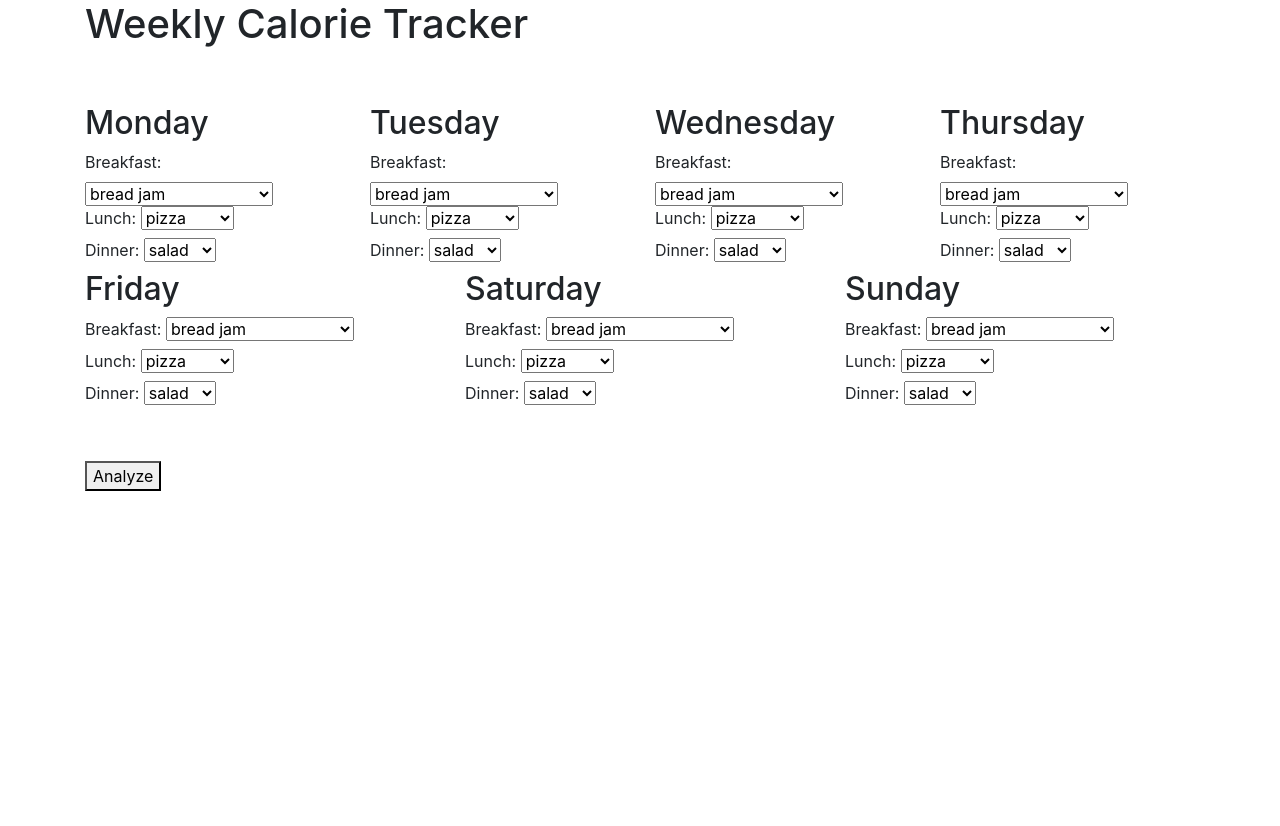
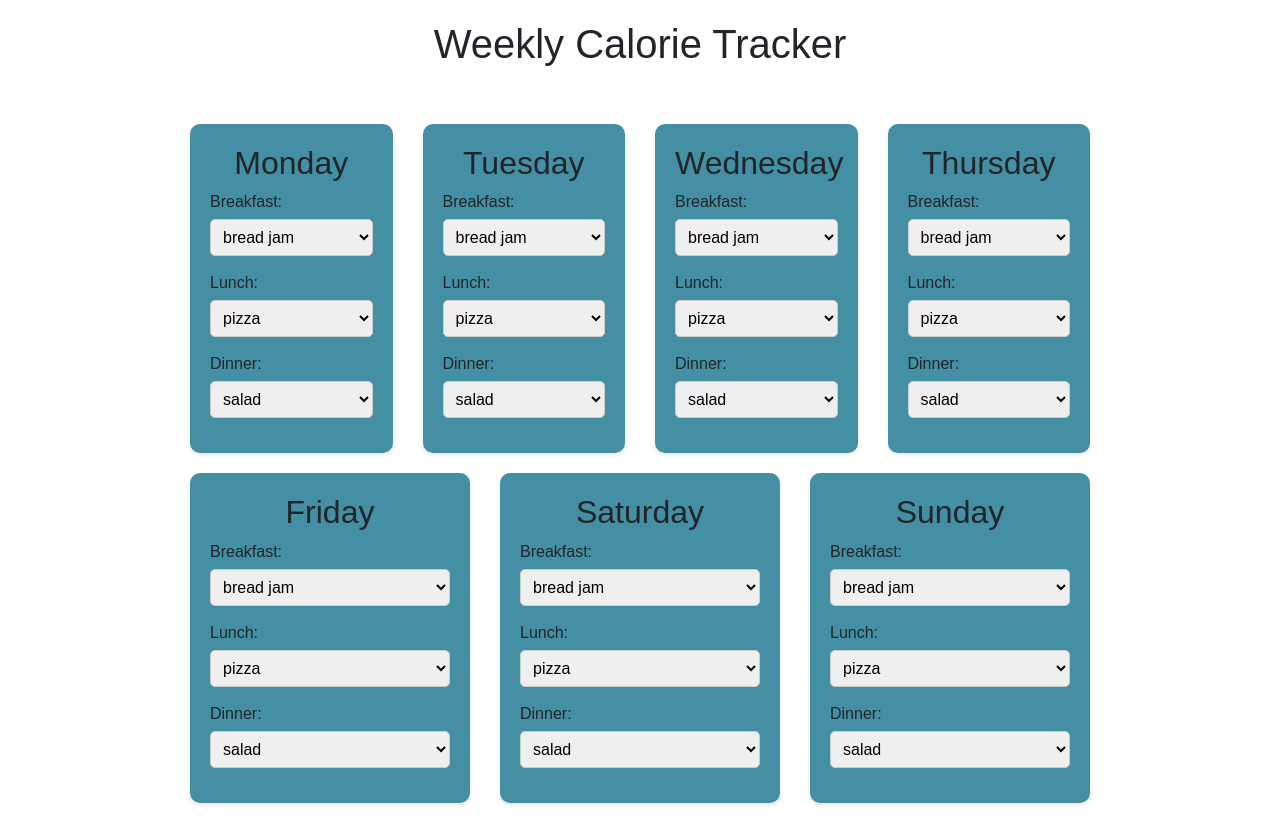
Before and after one commit to BHARGAVYELLINA/PERSONALIZED-HEALTH-CARE-MONITORING-SYSTEM, a website: page CalorieTracking/calorietracking.html in a window 1280 px wide. Shown: the top 826 px of the page. Before the commit the page ends 800 px from the top, so only its background shows below. Drawn offline with nearby package versions, Linux system fonts and the light colour scheme; the site is published under a folder, as on GitHub Pages, so addresses that start at the root find nothing.

Commit message:
modified css file paths

```diff
--- a/CalorieTracking/calorietracking.html
+++ b/CalorieTracking/calorietracking.html
@@ -5,8 +5,8 @@
     <meta name="viewport" content="width=device-width, initial-scale=1.0">
     <title>Calorie Tracker</title>
     <!-- Bootstrap CSS -->
-    <link href="https://maxcdn.bootstrapcdn.com/bootstrap/4.5.2/css/bootstrap.min.css" rel="stylesheet">
-    <link rel="stylesheet" href="/assets/calorietracking.css">
+    <link rel="stylesheet" href="https://maxcdn.bootstrapcdn.com/bootstrap/4.5.2/css/bootstrap.min.css">
+    <link rel="stylesheet" href="../assets/calorietracking.css">
 
 </head>
 <body>
--- a/FASTING/fasting.html
+++ b/FASTING/fasting.html
@@ -4,7 +4,7 @@
   <meta charset="UTF-8">
   <meta name="viewport" content="width=device-width, initial-scale=1.0">
   <title>Intermittent Fasting Tracker</title>
-  <link rel="stylesheet" href="/assets/fasting.css">
+  <link rel="stylesheet" href="../assets/fasting.css">
 </head>
 
 <body>
```
Also changed, not shown: appointment/appointmentform.html (+1 -1 lines), appointment/appointmentindex.html (+1 -1 lines), waterlog/waterlog.html (+1 -1 lines).
